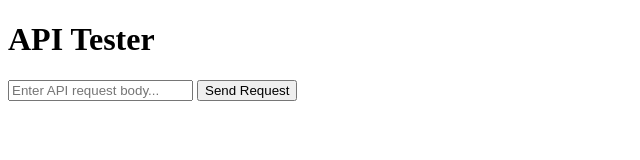
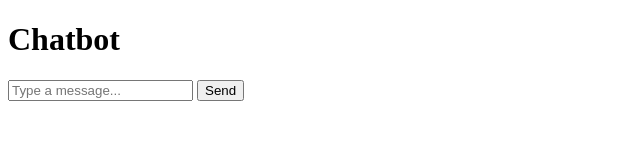
Before and after one commit to aijaz009/aitool, a plain HTML site: page index.html in a window 1280 px wide. Shown: the whole page, without its empty margins (0-640 px from the left). Drawn offline with Linux system fonts and the light colour scheme.

Commit message:
Update index.html

```diff
--- a/index.html
+++ b/index.html
@@ -3,13 +3,14 @@
 <head>
     <meta charset="UTF-8">
     <meta name="viewport" content="width=device-width, initial-scale=1.0">
-    <title>API Tester</title>
+    <title>Chatbot</title>
+    <link rel="stylesheet" href="style.css">
 </head>
 <body>
-    <h1>API Tester</h1>
-    <input id="body-input" type="text" placeholder="Enter API request body...">
-    <button id="send-button">Send Request</button>
-    <pre id="response-output"></pre>
+    <h1>Chatbot</h1>
+    <ul id="chat-log"></ul>
+    <input id="body-input" type="text" placeholder="Type a message...">
+    <button id="send-button">Send</button>
 
     <script src="script.js"></script>
 </body>
```
